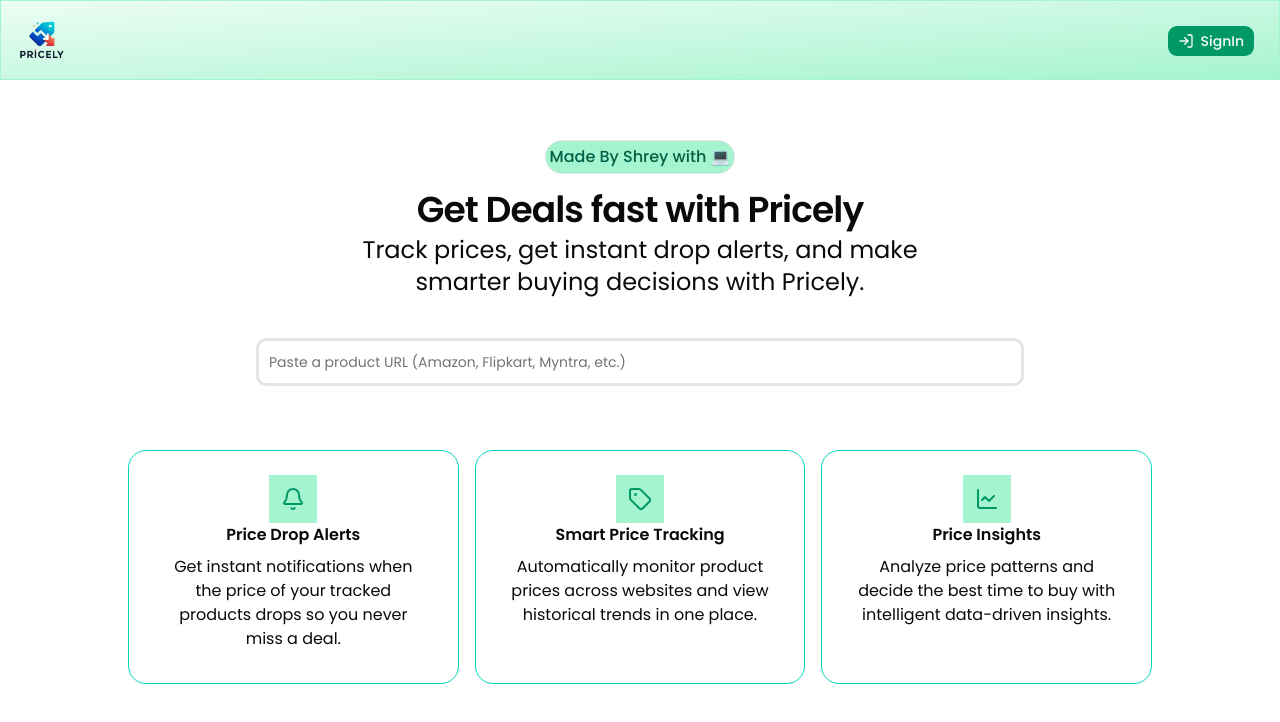
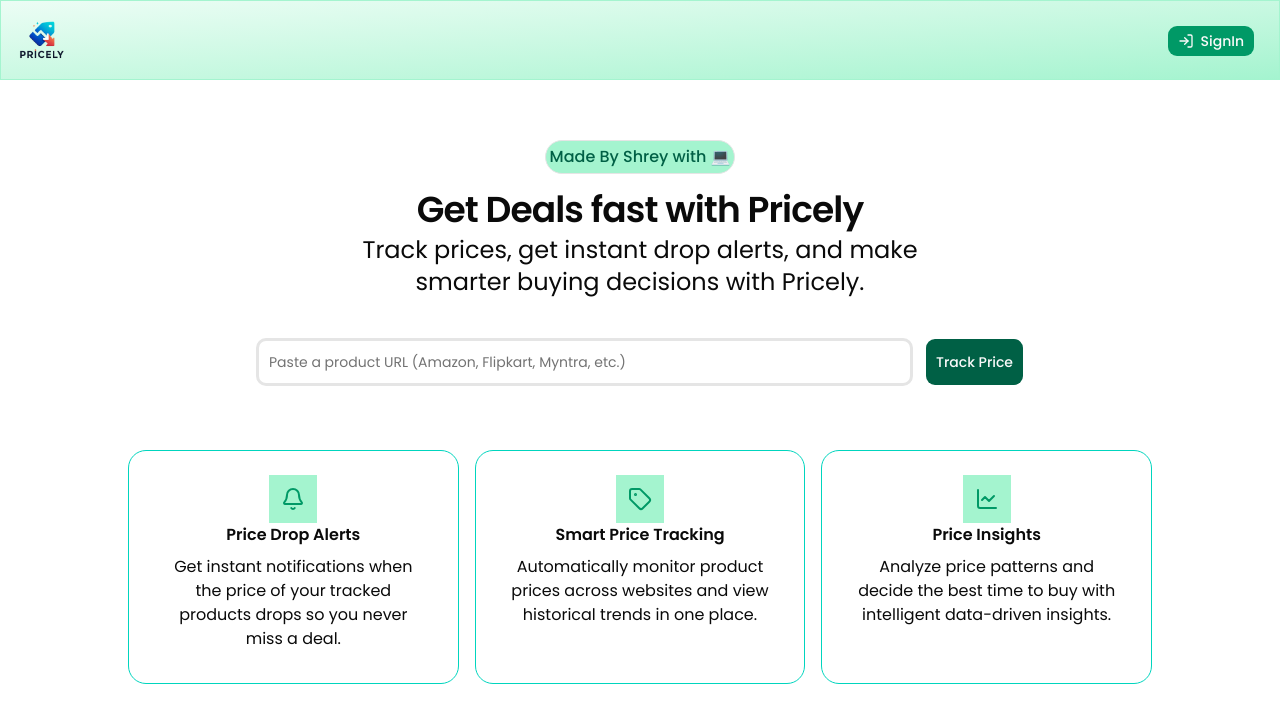
Before and after one commit to CoderFish1/pricely, a Next.js app: page / in a window 1280 px wide. Shown: the top 722 px of the page. Built offline with nearby package versions, Linux system fonts and the light colour scheme.

Commit message:
loading and pushing for new work

```diff
--- a/components/AddProdForm.jsx
+++ b/components/AddProdForm.jsx
@@ -2,14 +2,19 @@
 import React from 'react'
 import { useState } from 'react';
 import { Input } from './ui/input';
+import { Button } from './ui/button';
+import { Loader2 } from 'lucide-react';
 
 export const AddProdForm = ({user}) => {
 
   const [url, setUrl] = useState('');
-  const [loading, setloading] = useState('');
+  const [loading, setloading] = useState(false);
+
+  const handleSubmit = async (e) => {};
 
   return (
-    <form className='mx-auto w-full max-w-3xl'>
+    <>
+    <form onSubmit={handleSubmit} className='mx-auto w-full max-w-3xl'>
         <div className='flex flex-col sm:flex-row gap-3'
         >
             <Input
@@ -21,7 +26,24 @@
             disabled ={loading}
             className='h-12 text-base mx-auto w-3xl border-3 hover:border-4'
             />
+
+            <Button className= 'mx-auto h-12 bg-emerald-800 hover:bg-emerald-700 hover:p-3 '
+            type="submit"
+            disabled={loading}
+            >
+                {loading ? (
+                    <>
+                    <Loader2 className='h-12 m-4 animate-spain'/>
+                    Adding...
+                    </>
+                    ) : (
+                        "Track Price"
+                )}
+            </Button>
         </div>
     </form>
+
+    {/* authentication model */}
+    </>
   )
 }
```
